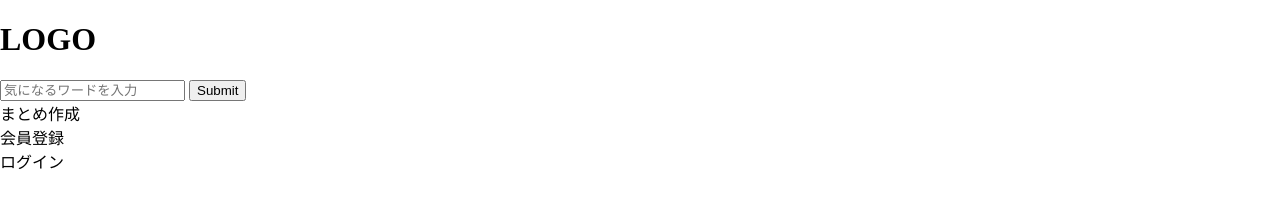
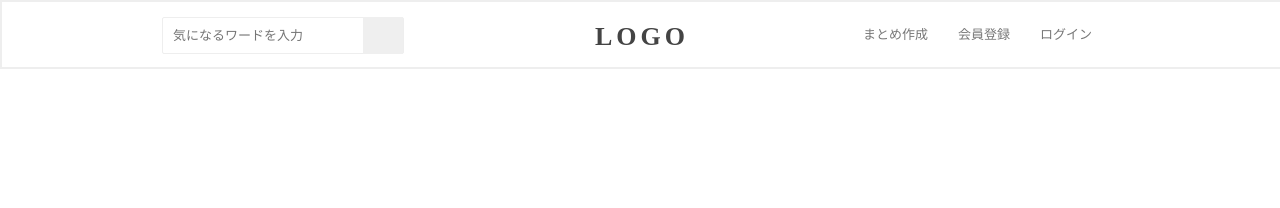
Before and after one commit to party-people/party-people-client, a website: page src/html/index.html in a window 1280 px wide. Drawn offline with nearby package versions, Linux system fonts and the light colour scheme; files that its build step writes are made by us from their sources.

Commit message:
Describe HTML and CSS of header

```diff
--- a/src/html/index.html
+++ b/src/html/index.html
@@ -18,26 +18,28 @@
     <div id="root" class="wrapper">
       <!-- HEADER
       ================================================== -->
-      <header class="header">
+      <header id="header" class="header">
         <div class="header__inner">
           <h1 class="header__logo">
-            LOGO
+            <a href="/">
+              LOGO
+            </a>
           </h1>
           <div class="header__search">
-            <form>
-              <input type="text" placeholder="気になるワードを入力">
-              <input type="submit">
+            <form class="search__form">
+              <input class="search__input" type="text" placeholder="気になるワードを入力">
+              <input class="search__button" type="submit" value=" ">
             </form>
           </div>
-          <ul class="header__menu">
+          <ul class="header__menu clearfix">
             <li class="header__item">
-              まとめ作成
+              <a href="#">まとめ作成</a>
             </li>
             <li class="header__item">
-              会員登録
+              <a href="#">会員登録</a>
             </li>
             <li class="header__item">
-              ログイン
+              <a href="#">ログイン</a>
             </li>
           </ul>
         </div>
--- a/src/stylesheets/base/_base.scss
+++ b/src/stylesheets/base/_base.scss
@@ -5,7 +5,11 @@ html, body {
 }
 
 a {
+  color: #777;
   text-decoration: none;
+  &:hover {
+    opacity: 0.8;
+  }
 }
 
 p {
--- a/src/stylesheets/base/_variables.scss
+++ b/src/stylesheets/base/_variables.scss
@@ -3,4 +3,6 @@ $base_color: #fff;
 $sub_color: #fff;
 $accent_color: #fff;
 
+$text_color_normal: #555;
+
 $content_width: 960px;
--- /dev/null
+++ b/src/stylesheets/partials/_header.scss
@@ -0,0 +1,73 @@
+$header_height: 65px;
+$header_inner_padding: 15px;
+$header_content_height: $header_height - ($header_inner_padding * 2);
+
+#header {
+  width: 100%;
+  height: $header_height;
+  background-color: #fff;
+  border: 2px solid #eee;
+  .header__inner {
+    position: relative;
+    width: $content_width;
+    margin: 0 auto;
+    padding: $header_inner_padding 0;
+  }
+  .header__logo {
+    width: 100px;
+    line-height: $header_content_height;
+    margin: 0 auto;
+    text-align: center;
+    a {
+      color: #444;
+      font-size: 26px;
+      letter-spacing: 4px;
+    }
+  }
+  $header_search_width: 240px;
+  $header_search_button_width: 40px;
+  .header__search {
+    position: absolute;
+    top: $header_inner_padding;
+    left: 0;
+    height: $header_content_height;
+    width: $header_search_width;
+    .search__form {
+      position: relative;
+      width: 100%;
+      height: 100%;
+    }
+    .search__input {
+      width: $header_search_width - $header_search_button_width - 10px;
+      height: 100%;
+      margin: 0;
+      padding: 0 $header_search_button_width 0 10px;
+      color: $text_color_normal;
+      font-size: 13px;
+      border: 1px solid #eee;
+      border-radius: 2px;
+    }
+    .search__button {
+      position: absolute;
+      width: $header_search_button_width;
+      height: $header_content_height + 2px;
+      top: 0;
+      right: -1px;
+      bottom: 0;
+      background-image: url('/');
+      border: none;
+      cursor: pointer;
+    }
+  }
+  .header__menu {
+    position: absolute;
+    top: $header_inner_padding;
+    right: 0;
+    .header__item {
+      float: left;
+      line-height: $header_content_height;
+      padding-right: 30px;
+      font-size: 13px;
+    }
+  }
+}
--- a/src/stylesheets/style.scss
+++ b/src/stylesheets/style.scss
@@ -1,4 +1,6 @@
 @import 'base/variables';
 @import 'base/base';
 
+@import 'partials/header';
+
 @import 'utilities/clearfix';
```
